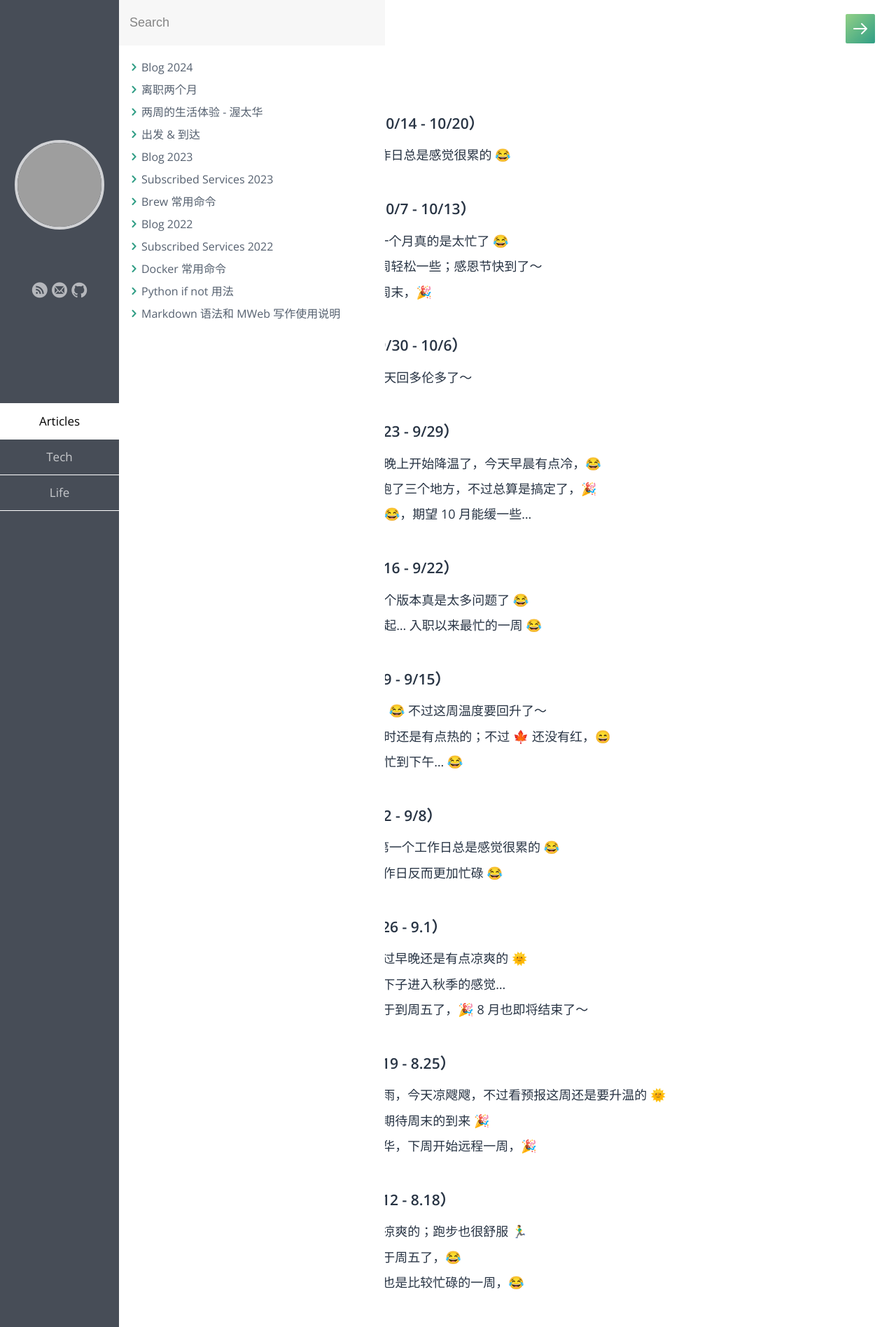
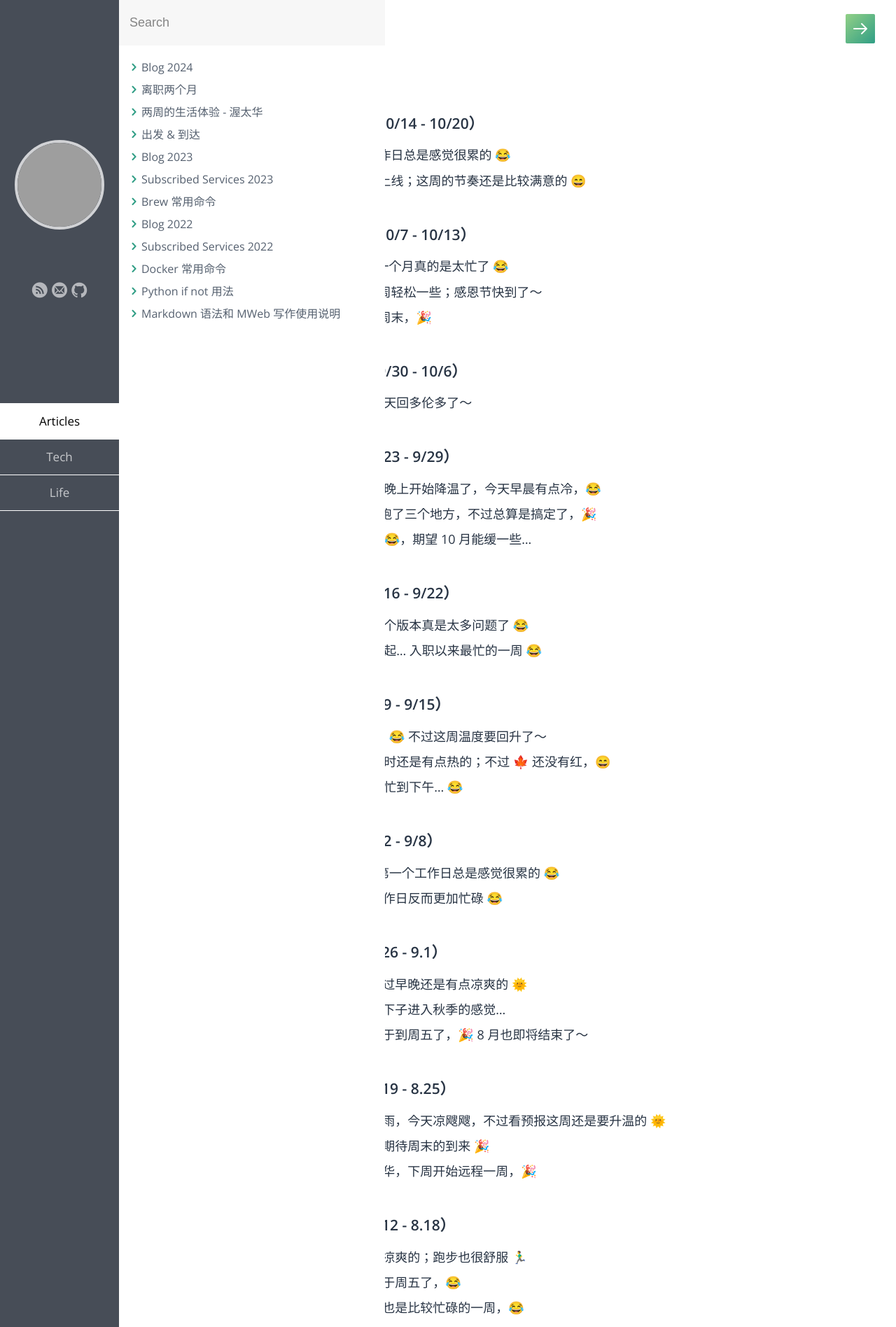
Before and after one commit to samxupeiran/samxupeiran.github.io, a Jekyll site: the page built from _posts/life/2024-01-02-my-blog.md, in a window 1280 px wide. Shown: the top 1896 px of the page at 70% size. Built offline with Jekyll 4.4.1, drawn with Linux system fonts in a browser that asks for light colours; some web fonts are replaced; grey boxes are pictures that could not be loaded.

Commit message:
feat: add weekly blog 10/17

```diff
--- a/_posts/life/2024-01-02-my-blog.md
+++ b/_posts/life/2024-01-02-my-blog.md
@@ -8,6 +8,7 @@ tags: Blog
 
 - ### 2024 年 10 月 第 3 周（10/14 - 10/20）
      - 10/14 长周末的第一个工作日总是感觉很累的 😂
+     - 10/17 基本上每周四晚上上线；这周的节奏还是比较满意的 😄
 
 - ### 2024 年 10 月 第 2 周（10/7 - 10/13）
      - 10/7 10 月开始了，最近一个月真的是太忙了 😂
```
